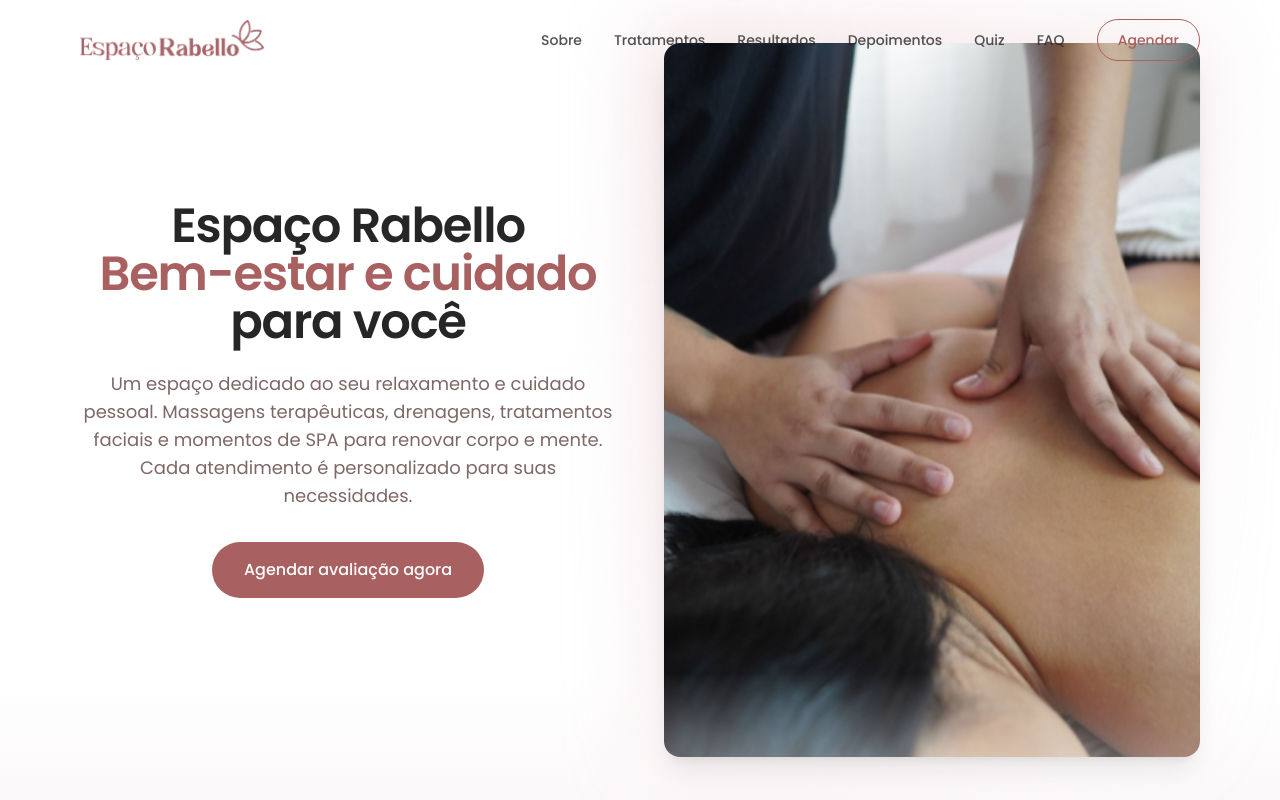
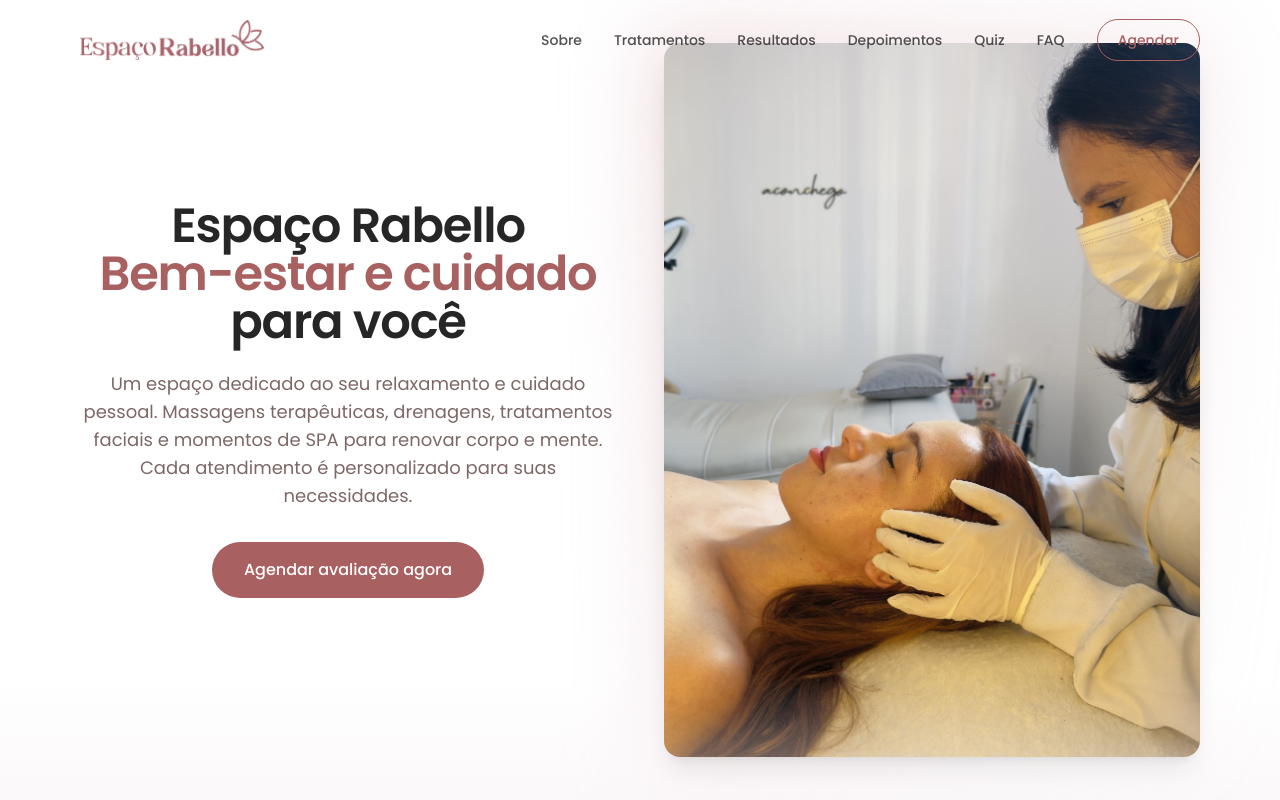
Before and after one commit to LUISFELIPE01010/espa-o-rabello-landing, a React (Vite) app: page / in a window 1280 px wide. Shown: the top 800 px of the page. Built offline with nearby package versions, Linux system fonts and the light colour scheme; the HTML template or start-up script is replaced by a standard one.

Commit message:
Visual edit in Lovable
Edited UI in Lovable

```diff
--- a/src/components/Hero.tsx
+++ b/src/components/Hero.tsx
@@ -30,7 +30,7 @@ const Hero = () => {
         }}>
             <div className="relative">
               <div className="absolute -inset-4 bg-gradient-to-br from-secondary/50 to-transparent rounded-3xl blur-2xl" />
-              <img alt="Tratamento estético no Espaço Rabello" className="relative w-full h-auto rounded-2xl shadow-xl object-cover aspect-[4/5] lg:aspect-[3/4]" loading="eager" src="/lovable-uploads/d5b34b7a-1a4e-4935-8fff-590476b5951c.png" />
+              <img alt="Tratamento estético no Espaço Rabello" className="relative w-full h-auto rounded-2xl shadow-xl object-cover aspect-[4/5] lg:aspect-[3/4]" loading="eager" src="/lovable-uploads/a2a2e2a3-7c3f-45c6-bb36-47907f7c9804.jpg" />
             </div>
           </div>
         </div>
```
Also changed, not shown: public/lovable-uploads/a2a2e2a3-7c3f-45c6-bb36-47907f7c9804.jpg (added).
